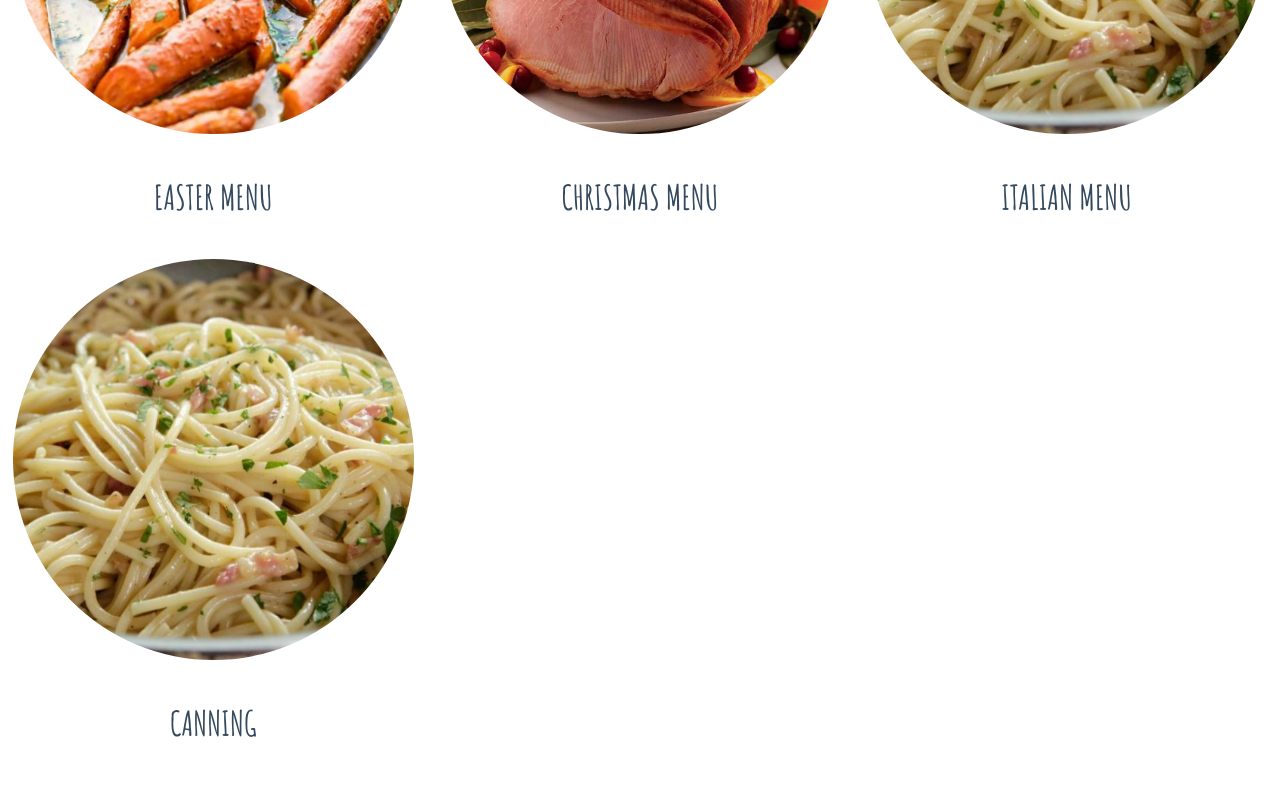
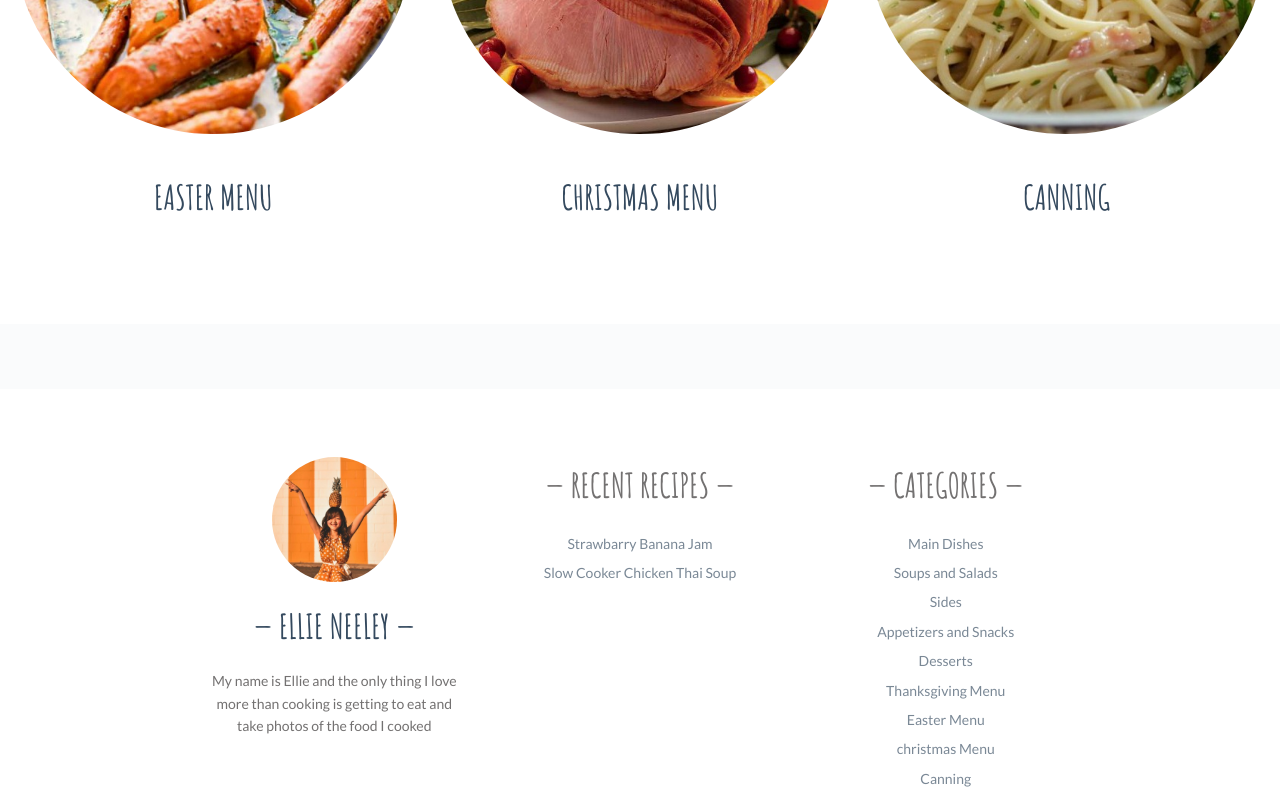
Before and after one commit to elliebean1/elliebean1.github.io, a plain HTML site: page recipes.html in a window 1280 px wide. Shown: the part 1520-2331 px from the top of the page. Drawn offline with Linux system fonts and the light colour scheme.

Commit message:
Add files via upload

```diff
--- a/recipes.html
+++ b/recipes.html
@@ -74,7 +74,7 @@
 									<a href="christmas.html">Christmas Menu</a>
 								</li>
 								<li class="menu-item">
-									<a href="italian.html">Italian Menu</a>
+									<a href="canning.html">Canning</a>
 								</li>
                             </ul>
                         </li>
@@ -252,24 +252,6 @@
 		<aside class="home-sticky-post post has-post-thumbnail sticky ">
 
             <span class="post-image">
-                <a href="italian.html">
-                    <img width="502" height="502" src="images/9.jpg"
-                     class="attachment-sticky size-sticky" alt=""/>
-  				</a>
-  		    </span>
-
-
-            <div class="inner">
-                <h3 class="entry-title">
-                    <a href="italian.html">Italian Menu</a>
-                </h3>
-            </div>
-
-        </aside>
-
-		<aside class="home-sticky-post post has-post-thumbnail sticky ">
-
-            <span class="post-image">
                 <a href="canning.html">
                     <img width="502" height="502" src="images/9.jpg"
                      class="attachment-sticky size-sticky" alt=""/>
@@ -314,10 +296,10 @@
         <div class="widget footer"><h4>Recent Recipes</h4>
             <ul>
                 <li>
-                    <a href="mrecipes1.html">Marinated Girlled Shrimp</a>
+                    <a href="mrecipes1.html">Strawbarry Banana Jam</a>
                 </li>
                 <li>
-                    <a href="srecipes6.html">The perfect summer salad</a>
+                    <a href="srecipes6.html">Slow Cooker Chicken Thai Soup</a>
                 </li>
             </ul>
         </div>
@@ -347,8 +329,8 @@
 				 <li class="cat-item cat-item-9">
                     <a href="christmas.html" title="Contact">christmas Menu</a>
                 </li>
-				 <li class="cat-item cat-item-9">
-                    <a href="italian.html" title="Contact">Italian Menu</a>
+				<li class="cat-item cat-item-9">
+                    <a href="canning.html" title="Contact">Canning</a>
                 </li>
             </ul>
         </div>
```
